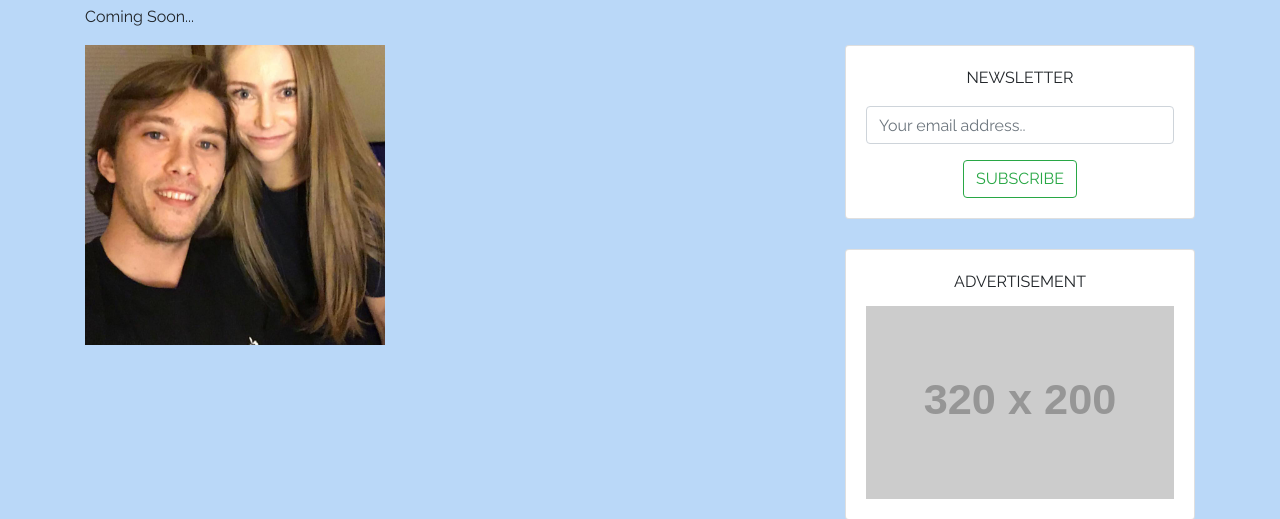
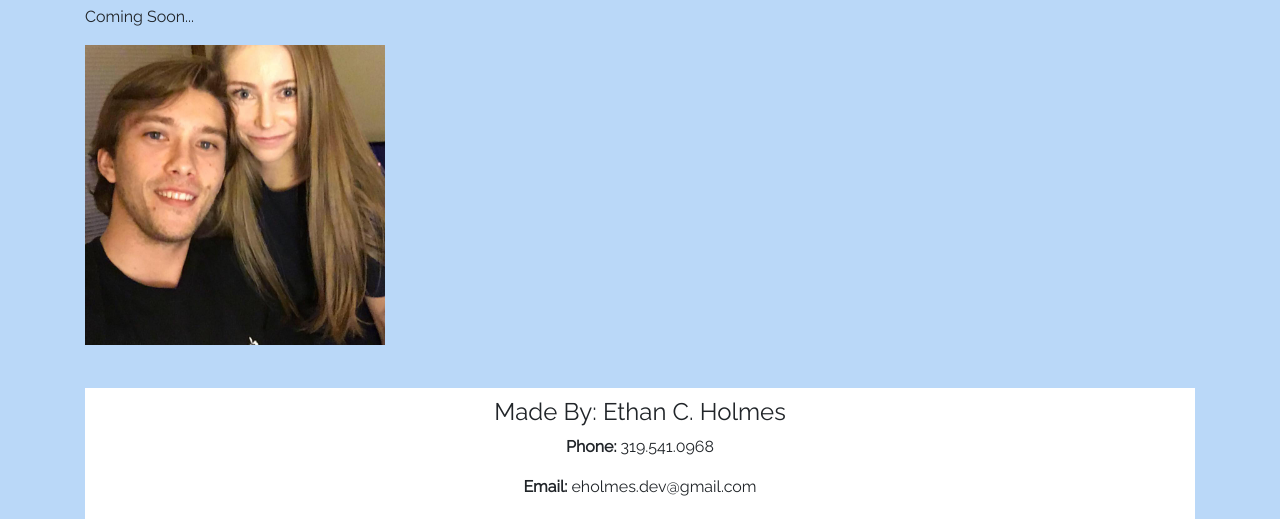
Before and after one commit to eholmes-dev/eholmes-portfolio-site, a Gatsby site: page / in a window 1280 px wide. Shown: the part 183-702 px from the top of the page. Built offline with nearby package versions, Linux system fonts and the light colour scheme; Gatsby itself is replaced by a stand-in of ours; placeholder pictures from the web are drawn by us.

Commit message:
fixing layout

```diff
--- a/package.json
+++ b/package.json
@@ -10,7 +10,7 @@
     "@fortawesome/react-fontawesome": "^0.1.9",
     "boostrap": "^2.0.0",
     "bootstrap": "^4.4.1",
-    "gatsby": "^2.19.7",
+    "gatsby": "^2.19.41",
     "gatsby-image": "^2.2.39",
     "gatsby-plugin-catch-links": "^2.1.27",
     "gatsby-plugin-manifest": "^2.2.39",
@@ -28,6 +28,7 @@
     "react": "^16.12.0",
     "react-dom": "^16.12.0",
     "react-helmet": "^5.2.1",
+    "react-spring": "^8.0.27",
     "reactstrap": "^8.4.1"
   },
   "devDependencies": {
--- /dev/null
+++ b/src/components/homeLayout.js
@@ -0,0 +1,50 @@
+/**
+ * Layout component that queries for data
+ * with Gatsby's useStaticQuery component
+ *
+ * See: https://www.gatsbyjs.org/docs/use-static-query/
+ */
+
+import React from "react"
+import PropTypes from "prop-types"
+import { useStaticQuery, graphql } from "gatsby"
+
+import Header from "./header"
+import Footer from "./footer"
+import '../styles/index.scss'
+//import "./layout.css"
+import { Row, Col } from 'reactstrap'
+import Sidebar from './Sidebar'
+
+const Layout = ({ children, pageTitle }) => { //props.pageTitle
+  const data = useStaticQuery(graphql`
+    query aSiteTitleQuery {
+      site {
+        siteMetadata {
+          title
+        }
+      }
+    }
+  `)
+
+  return (
+    <>
+      <Header siteTitle={data.site.siteMetadata.title} />
+      <div className="container" id="content"> {/** controls width of content */}
+        <Row>
+          <Col md="12">
+            {children}
+          </Col>
+
+        </Row>
+        <Footer />
+      </div>
+    </>
+  )
+}
+
+Layout.propTypes = {
+  children: PropTypes.node.isRequired,
+}
+
+export default Layout
--- a/src/pages/index.js
+++ b/src/pages/index.js
@@ -2,7 +2,7 @@ import React from "react"
 import { Link } from "gatsby"
 
 //import style from "../styles/global.css"
-import Layout from "../components/layout"
+import Layout from "../components/homeLayout"
 import Image from "../components/image"
 import SEO from "../components/seo"
 
```
Also changed, not shown: 1 other file.
